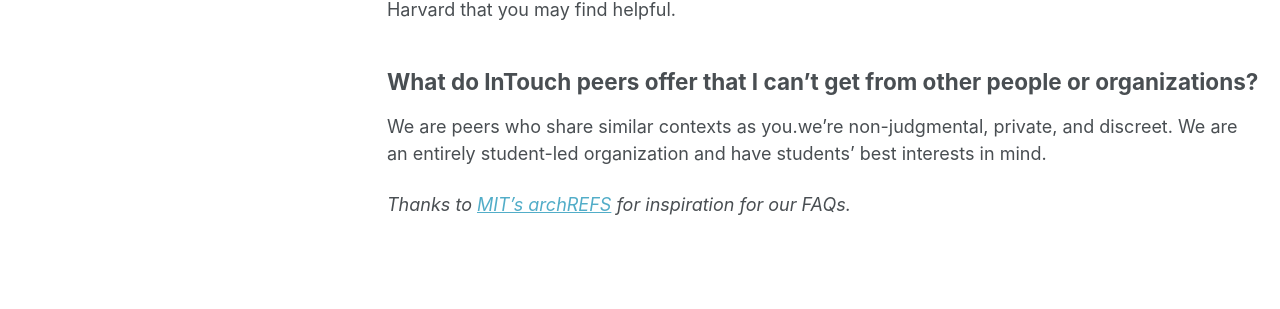
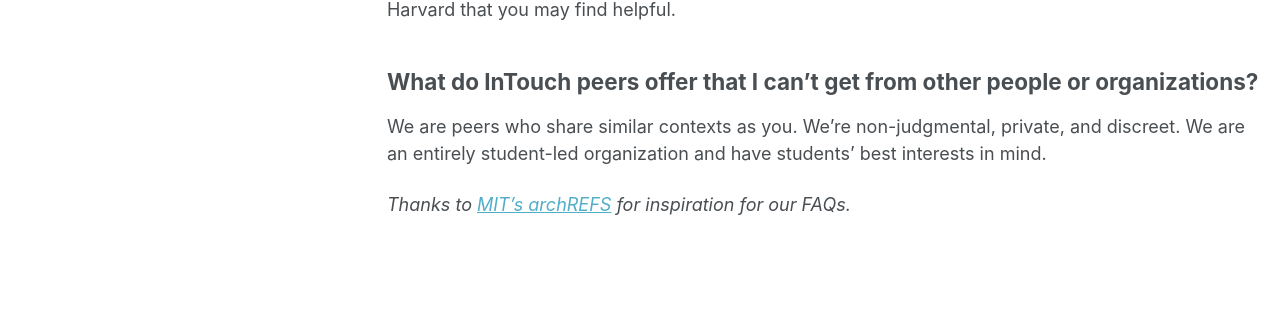
Before and after one commit to harvard-intouch/harvard-intouch.github.io, a Jekyll site: the page built from _pages/faqs.md, in a window 1280 px wide and 1355 px high. Shown: the part 879-1188 px from the top of the window. Built offline with Jekyll 4.4.1, drawn with Linux system fonts in a browser that asks for light colours.

Commit message:
Update faqs.md

```diff
--- a/_pages/faqs.md
+++ b/_pages/faqs.md
@@ -19,7 +19,7 @@ No! We are happy to talk about anything that's on your mind, regardless of how "
 
 ## What do InTouch peers offer that I can't get from other people or organizations?
 
-We are peers who share similar contexts as you.we're non-judgmental, private, and discreet. We are an entirely student-led organization and have students' best interests in mind.
+We are peers who share similar contexts as you. We're non-judgmental, private, and discreet. We are an entirely student-led organization and have students' best interests in mind.
 <br/>
 
 _Thanks to [MIT's archREFS](https://www.archrefs.mit.edu/faq) for inspiration for our FAQs._
```
